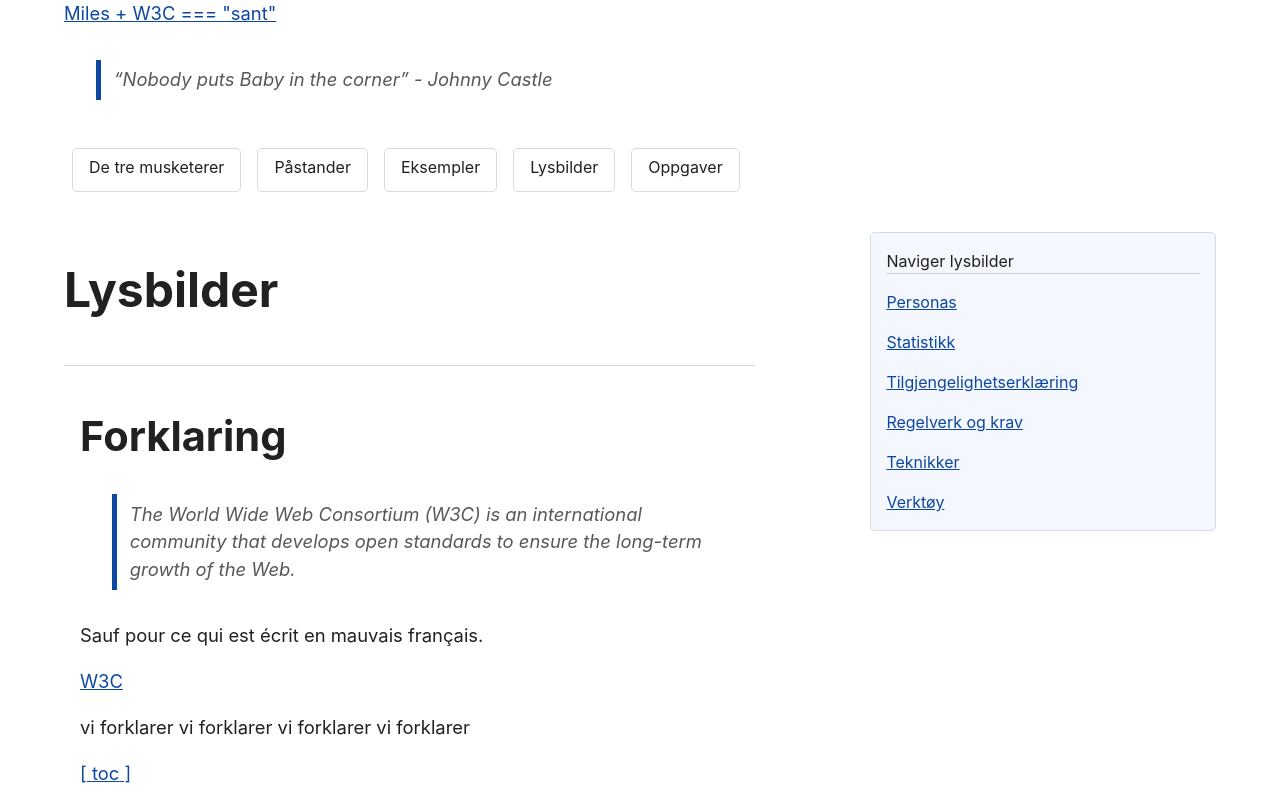
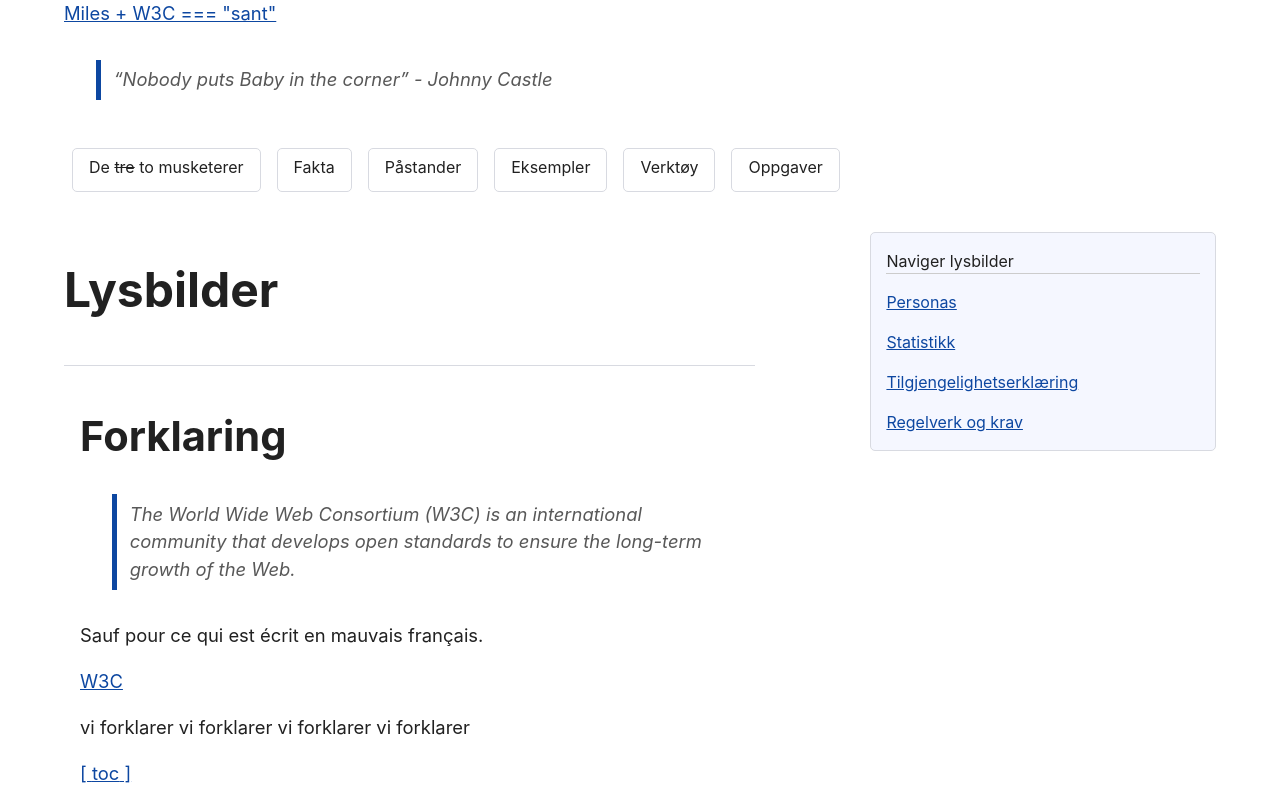
Before and after one commit to skaihigh/uu-workshop, a React (Vite) app in the folder uu-workshop/: page /lysbilder in a window 1280 px wide. Shown: the top 800 px of the page. Built offline with nearby package versions, Linux system fonts and the light colour scheme.

Commit message:
Made Tools its own menu item and deleted Techniques (there was nothin' there anyways)

```diff
--- a/uu-workshop/src/App.tsx
+++ b/uu-workshop/src/App.tsx
@@ -39,7 +39,11 @@ function Layout(): JSX.Element {
         </div>
         <nav>
           <Link title="Hvem er vi?" to="/">
-            De tre musketerer
+            De <span style={{ textDecoration: 'line-through' }}>tre</span> to
+            musketerer
+          </Link>
+          <Link title="Fakta" to="/lysbilder">
+            Fakta
           </Link>
           <Link title="Påstander" to="/paastander">
             Påstander
@@ -47,8 +51,8 @@ function Layout(): JSX.Element {
           <Link title="Eksempler" to="/eksempler">
             Eksempler
           </Link>
-          <Link title="Lysbilder" to="/lysbilder">
-            Lysbilder
+          <Link title="Verktøy" to="/verktoey">
+            Verktøy
           </Link>
           <Link title="Oppgaver" to="/oppgaver">
             Oppgaver
--- a/uu-workshop/src/claims/Claim2.tsx
+++ b/uu-workshop/src/claims/Claim2.tsx
@@ -7,7 +7,7 @@ export function Claim2(): JSX.Element {
       <details>
         <summary>?</summary>
         <ul className="disc-list">
-          <li>Blabla</li>
+          <li>Det finnes verktøy, men disse kan ikke klare alt</li>
           <li> Blabla</li>
         </ul>
       </details>
--- a/uu-workshop/src/claims/Claim3.tsx
+++ b/uu-workshop/src/claims/Claim3.tsx
@@ -26,7 +26,10 @@ export function Claim3(): JSX.Element {
             aldri faktisk være helt sikker på om dette ikke gjelder vår
             brukergruppe også
           </li>
-          <li>Blabla</li>
+          <li>
+            15% av Norges befolkning har en eller annen form for
+            funksjonsnedsettelse
+          </li>
         </ul>
       </details>
     </div>
--- a/uu-workshop/src/claims/Claim7.tsx
+++ b/uu-workshop/src/claims/Claim7.tsx
@@ -26,6 +26,8 @@ export function Claim7(): JSX.Element {
           </li>
           <li>
             Jo tidligere i prosessen man starter med å tenke over UU, jo bedre.
+            Bedre å gjøre småendringer hele tiden, enn store skippertak i
+            ettertid.
           </li>
         </ul>
       </details>
--- a/uu-workshop/src/claims/Claim8.tsx
+++ b/uu-workshop/src/claims/Claim8.tsx
@@ -7,7 +7,7 @@ export function Claim8(): JSX.Element {
       <details>
         <summary>?</summary>
         <ul className="disc-list">
-          <li>Blabla</li>
+          <li>&quot;If it quacks like a duck...&quot;</li>
           <li>Blabla</li>
         </ul>
       </details>
--- a/uu-workshop/src/routes/Slides.tsx
+++ b/uu-workshop/src/routes/Slides.tsx
@@ -1,13 +1,6 @@
 import { Link } from 'react-router-dom'
 import { SiteSection, Toc } from '../components'
-import {
-  Personas,
-  Statistics,
-  Techniques,
-  TheLaw,
-  TheDeclaration,
-  Tools,
-} from '../slides'
+import { Personas, Statistics, TheLaw, TheDeclaration } from '../slides'
 
 export function Slides(): JSX.Element {
   const sectionNames = [
@@ -15,8 +8,6 @@ export function Slides(): JSX.Element {
     ['Statistikk', 'statistics'],
     ['Tilgjengelighetserklæring', 'thedeclaration'],
     ['Regelverk og krav', 'thelaw'],
-    ['Teknikker', 'techniques'],
-    ['Verktøy', 'tools'],
   ]
   return (
     <>
@@ -51,14 +42,6 @@ export function Slides(): JSX.Element {
       <SiteSection title="Regelverk og krav" anchorName="thelaw">
         <TheLaw />
       </SiteSection>
-
-      <SiteSection title="Teknikker" anchorName="techniques">
-        <Techniques />
-      </SiteSection>
-
-      <SiteSection title="Verktøy" anchorName="tools">
-        <Tools />
-      </SiteSection>
     </>
   )
 }
--- a/uu-workshop/src/routes/index.ts
+++ b/uu-workshop/src/routes/index.ts
@@ -2,4 +2,5 @@ export * from './Claims'
 export * from './Examples'
 export * from './Slides'
 export * from './Tasks'
+export * from './Tools'
 export * from './WhoWeAre'
--- a/uu-workshop/src/routes/subRoutes.tsx
+++ b/uu-workshop/src/routes/subRoutes.tsx
@@ -1,5 +1,5 @@
 import { Link, RouteObject } from 'react-router-dom'
-import { Claims, Examples, Slides, Tasks, WhoWeAre } from '.'
+import { Claims, Examples, Slides, Tasks, Tools, WhoWeAre } from '.'
 
 export const subRoutes: RouteObject[] = [
   {
@@ -17,6 +17,10 @@ export const subRoutes: RouteObject[] = [
   {
     path: '/oppgaver',
     element: <Tasks />,
+  },
+  {
+    path: '/verktoey',
+    element: <Tools />,
   },
   {
     index: true,
--- a/uu-workshop/src/slides/Techniques.tsx
+++ /dev/null
@@ -1,3 +0,0 @@
-export function Techniques(): JSX.Element {
-  return <></>
-}
--- a/uu-workshop/src/slides/TheLaw.tsx
+++ b/uu-workshop/src/slides/TheLaw.tsx
@@ -29,6 +29,7 @@ export function TheLaw(): JSX.Element {
             standarden WCAG 2.0
           </a>
         </li>
+        <li>Fagapplikasjoner er unntatt WCAG (!)</li>
       </ul>
       <br />
       <br />
--- a/uu-workshop/src/slides/index.tsx
+++ b/uu-workshop/src/slides/index.tsx
@@ -1,6 +1,4 @@
 export * from './Personas'
 export * from './Statistics'
-export * from './Techniques'
 export * from './TheLaw'
 export * from './TheDeclaration'
-export * from './Tools'
```
Also changed, not shown: uu-workshop/src/routes/Tools.tsx (renamed from uu-workshop/src/slides/Tools.tsx), 1 other file (tests, documents, lock files or other folders).
